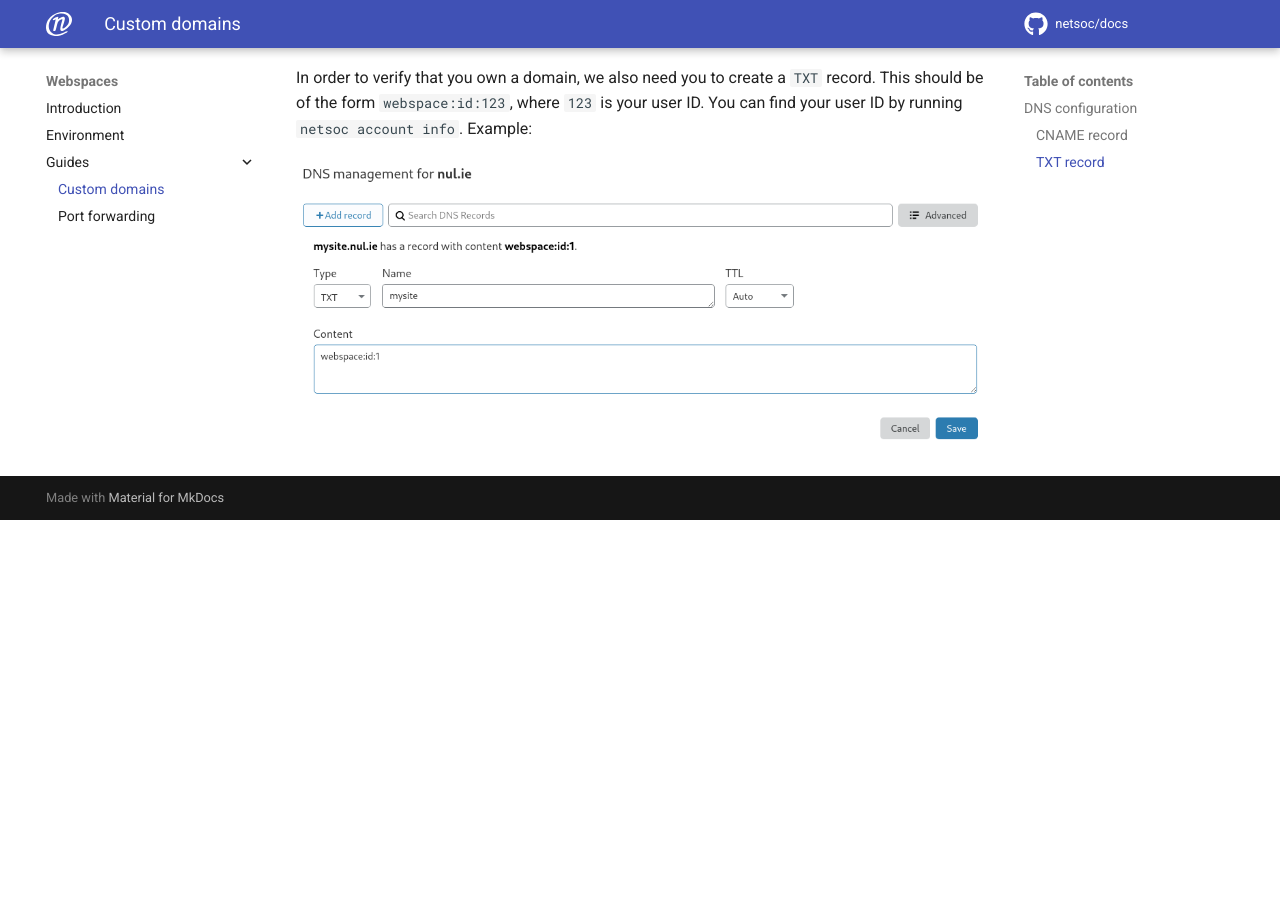
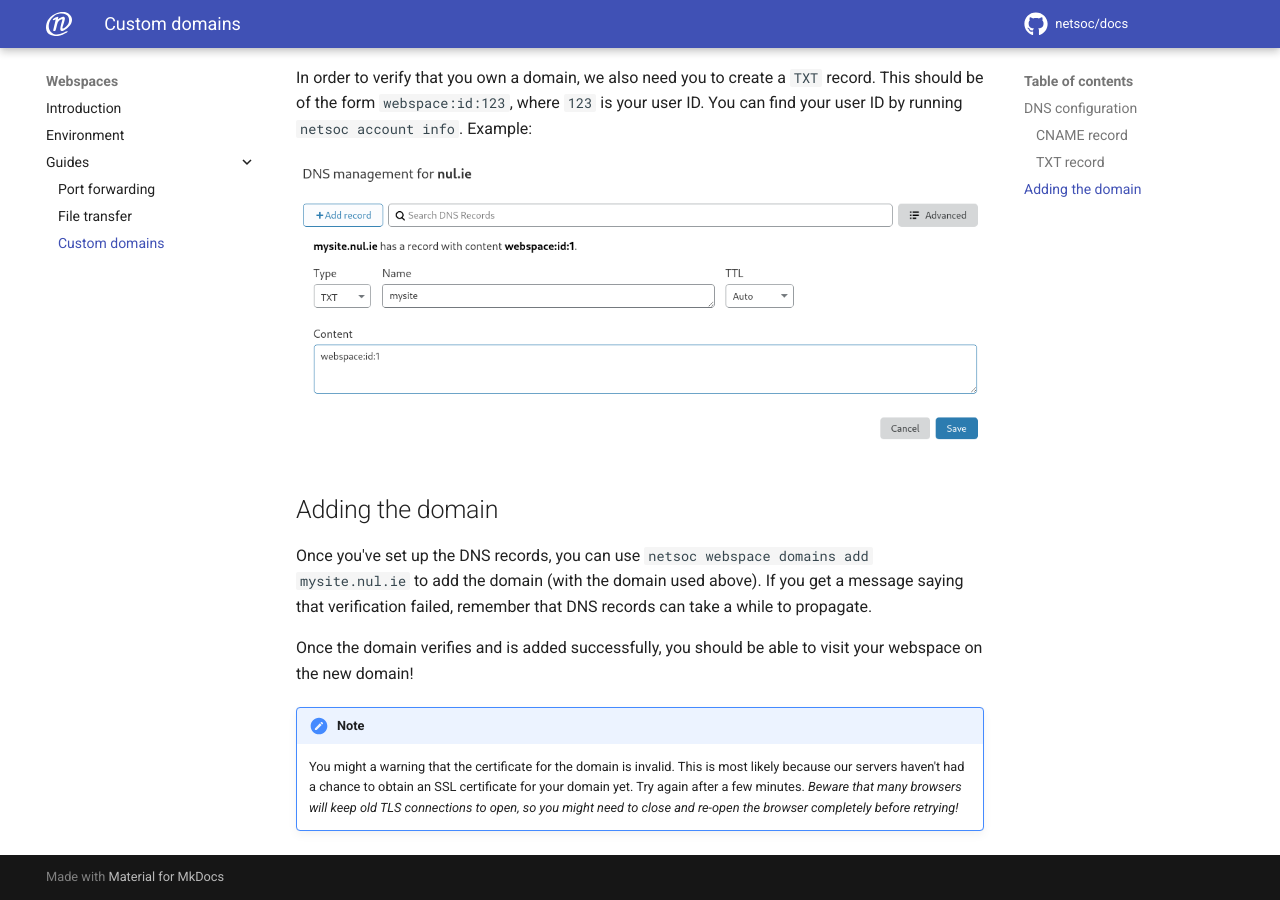
Before and after one commit to netsoc/docs, an MkDocs documentation site: the page built from docs/webspaced/guides/domains.md, in a window 1280 px wide and 900 px high, scrolled down 1217 px. Built offline with MkDocs 1.6.1 and Material for MkDocs 9.7.7, drawn with Linux system fonts in a browser that asks for light colours; comment, search, counter and statistics services are not loaded; before the commit the page ends 1737 px from its top, so only the background shows below that.

Commit message:
Update netsoc/webspaced documentation (eda88227)

```diff
--- a/docs/webspaced/guides/domains.md
+++ b/docs/webspaced/guides/domains.md
@@ -41,3 +41,20 @@ record. This should be of the form `webspace:id:123`, where `123` is your user
 ID. You can find your user ID by running `netsoc account info`. Example:
 
 ![Cloudflare TXT record](../assets/dns_txt.png)
+
+## Adding the domain
+
+Once you've set up the DNS records, you can use
+`netsoc webspace domains add mysite.nul.ie` to add the domain (with the domain
+used above). If you get a message saying that verification failed, remember that
+DNS records can take a while to propagate.
+
+Once the domain verifies and is added successfully, you should be able to visit
+your webspace on the new domain!
+
+!!! note
+    You might a warning that the certificate for the domain is invalid. This is
+    most likely because our servers haven't had a chance to obtain an SSL
+    certificate for your domain yet. Try again after a few minutes. _Beware that
+    many browsers will keep old TLS connections to open, so you might need to
+    close and re-open the browser completely before retrying!_
```
Also changed, not shown: docs/webspaced/guides/file_transfer.md (added, +34 -0 lines), docs/webspaced/assets/cyberduck_browse.png (added), docs/webspaced/assets/cyberduck_details.png (added), docs/webspaced/guides/.pages (added).
